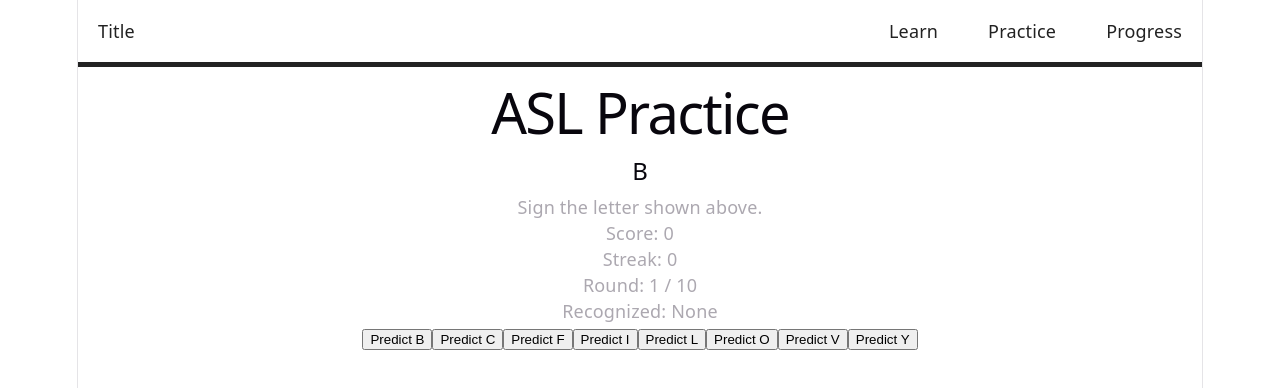
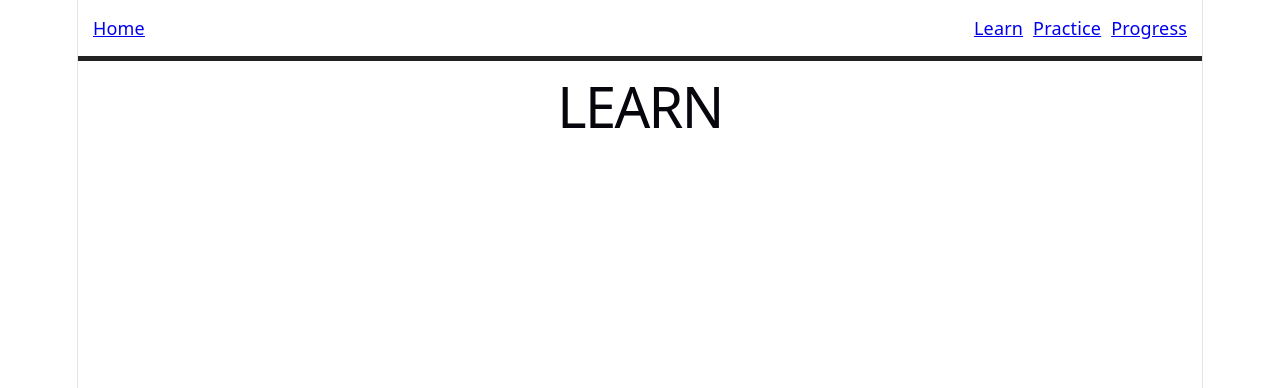
Before and after one commit to allebasirq/WEECSASLProject, a React (Vite) app in the folder weecs-asl-practice/: page /learn in a window 1280 px wide. Shown: the top 388 px of the page. Built offline with nearby package versions, Linux system fonts and the light colour scheme.

Commit message:
front end: routing now works with NavBar

```diff
--- a/weecs-asl-practice/src/App.jsx
+++ b/weecs-asl-practice/src/App.jsx
@@ -1,3 +1,5 @@
+
+import { BrowserRouter, Routes, Route } from 'react-router-dom'
 import Practice from './pages/Practice'
 import Home from './pages/Home'
 import Learn from './pages/Learn'
@@ -5,8 +7,22 @@ import Progress from './pages/Progress'
 
 
 
+
+
 function App() {
-  return <Practice />
+
+  return(
+  <BrowserRouter>
+
+    <Routes>
+        <Route path="/" element={<Home />} />
+        <Route path="/learn" element={<Learn />} />
+        <Route path="/practice" element={<Practice />} />
+        <Route path="/progress" element={<Progress />} />
+    </Routes>
+
+  </BrowserRouter>
+  );
 }
 
 export default App
--- a/weecs-asl-practice/src/components/NavBar.jsx
+++ b/weecs-asl-practice/src/components/NavBar.jsx
@@ -1,21 +1,21 @@
 //header with links to pages project title(home), learn, practice, progress
+
+import { Link } from 'react-router-dom'
 
 export default function NavBar()
 {
 
     return (
 
-        // LINKS ARE PLACEHOLDERS FOR NOW
         <nav class = "nav-bar">
-            {/* home page, will be the title */}
-            <a href="/">Title</a>
 
-            <ul>
-                {/* learn page , practice page, progress page, */}
-                <li><a href="/learn">Learn</a></li>
-                <li><a href="/practice">Practice</a></li>
-                <li><a href="/about">Progress</a></li>
-            </ul>
+            <Link id ="bar-title" to="/">Home</Link>
+            <div class = "bar-link">
+                <Link  to="/learn">Learn</Link>
+                <Link  to="/practice">Practice</Link>
+                <Link  to="/progress">Progress</Link>
+            </div>
+
         </nav>
     );
 }
--- a/weecs-asl-practice/src/pages/Home.jsx
+++ b/weecs-asl-practice/src/pages/Home.jsx
@@ -8,7 +8,7 @@ function Home()
 
     <main>
         <NavBar/>
-        <h1>test</h1>
+        <h1>HOME</h1>
     </main>
 
     );
--- a/weecs-asl-practice/src/pages/Learn.jsx
+++ b/weecs-asl-practice/src/pages/Learn.jsx
@@ -1,4 +1,6 @@
 import '../styling/learn.css'
+import NavBar from '../components/NavBar'
+
 
 function Learn()
 {
@@ -6,7 +8,7 @@ function Learn()
 
     <main>
         <NavBar/>
-        <h1>test</h1>
+        <h1>LEARN</h1>
     </main>
 
     );
--- a/weecs-asl-practice/src/pages/Progress.jsx
+++ b/weecs-asl-practice/src/pages/Progress.jsx
@@ -1,4 +1,5 @@
 import '../styling/progress.css'
+import NavBar from '../components/NavBar'
 
 function Progress()
 {
@@ -6,7 +7,7 @@ function Progress()
 
     <main>
         <NavBar/>
-        <h1>test</h1>
+        <h1>PROGRESS</h1>
     </main>
 
     );
--- a/weecs-asl-practice/src/styling/practice.css
+++ b/weecs-asl-practice/src/styling/practice.css
@@ -7,18 +7,19 @@
     align-items: center;
     justify-content: space-between;
     border-bottom: 5px solid #222 ;
+    padding: 15px;
 
 }
 
 /* LINK COLORS and some spacing*/
-.nav-bar a {
+.nav-bar Link {
   color: #222;
   text-decoration: none; /* removes the underline too */
   margin-left: 20px;
   margin-right: 20px;
 }
 
-.nav-bar ul
+.bar-link
 {
     display: flex;
     list-style-type: none;
--- a/weecs-asl-practice/vite.config.js
+++ b/weecs-asl-practice/vite.config.js
@@ -1,5 +1,5 @@
 import react from '@vitejs/plugin-react'
-import { defineConfig } from 'vitest/config'
+import { defineConfig } from 'vite'
 
 export default defineConfig({
   plugins: [react()],
```
